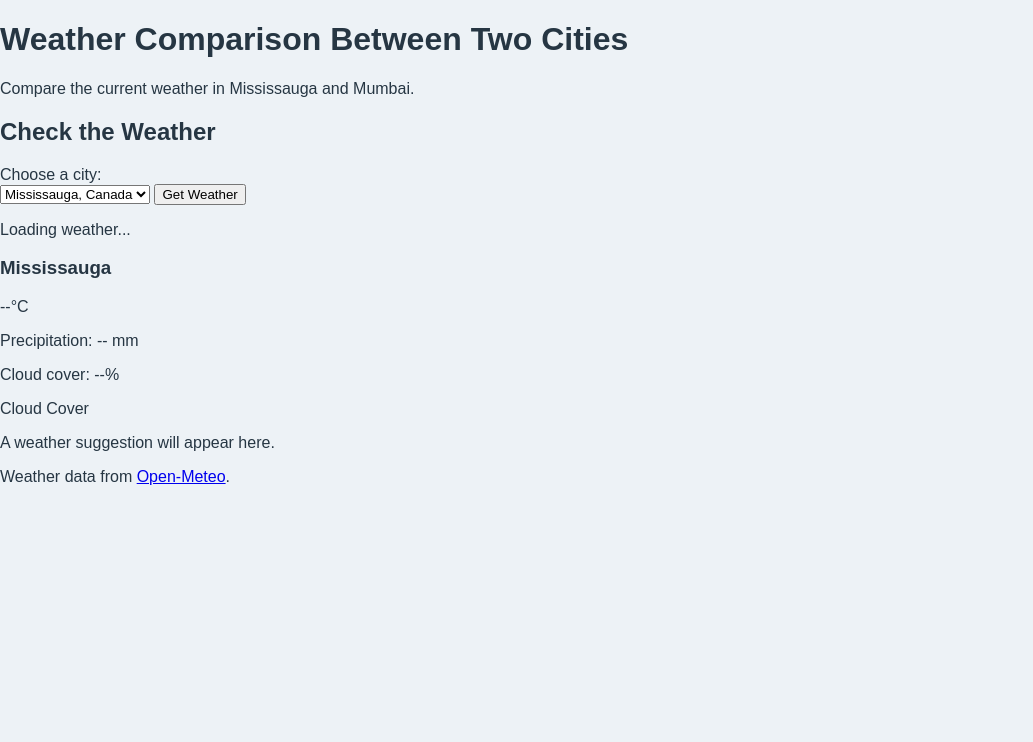
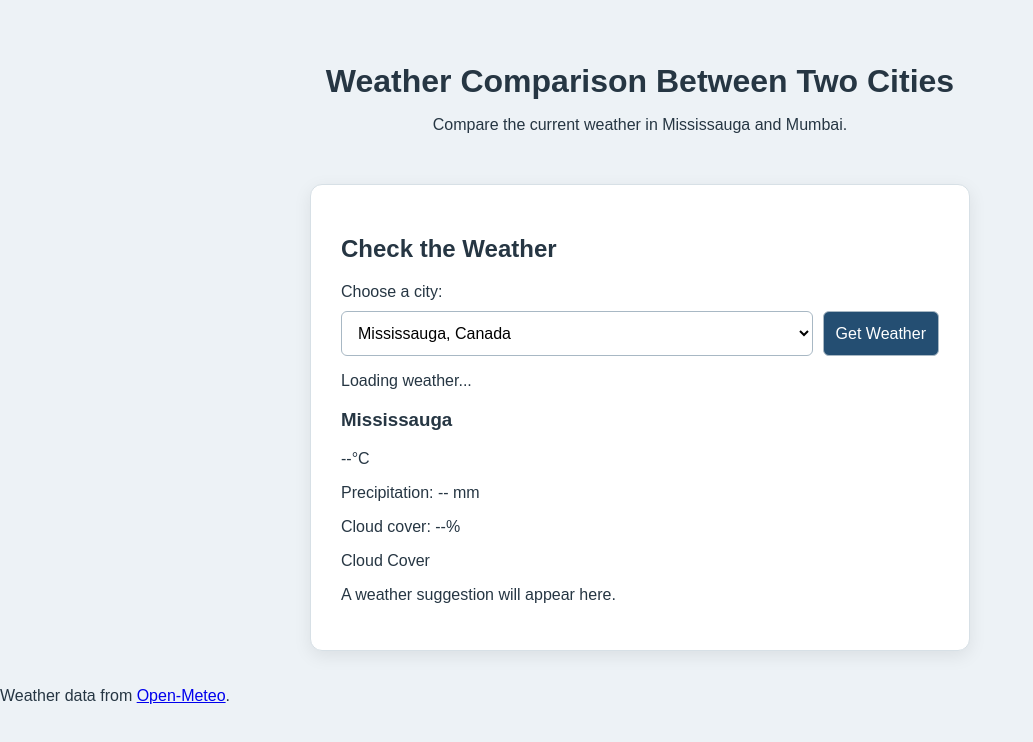
Before and after one commit to madhav182005/CCT360_Lab6_Working_With_API, a plain HTML site: page index.html in a window 1280 px wide. Shown: the whole page, without its empty margins (0-1033 px from the left). Drawn offline with Linux system fonts and the light colour scheme.

Commit message:
css body, headers, main, weather card, controls and button styling

```diff
--- a/style.css
+++ b/style.css
@@ -11,3 +11,68 @@ body {
     background-color: #edf2f6;
     transition: background-color 0.4s;
 }
+
+/* These classes are eventually changed by JavaScript using the updated API data. */
+body.cold {
+    background-color: #d9ecfa;
+}
+
+body.mild {
+    background-color: #e4f1e3;
+}
+
+body.hot {
+    background-color: #ffe4c7;
+}
+
+body.wet {
+    background-color: #d6dfe9;
+}
+
+header {
+    text-align: center;
+    padding: 42px 20px 14px;
+}
+
+header h1 {
+    margin-bottom: 10px;
+}
+
+main {
+    max-width: 700px;
+    margin: 0 auto;
+    padding: 20px;
+}
+
+.weather-card {
+    padding: 30px;
+    background-color: white;
+    border: 1px solid #d7e0e6;
+    border-radius: 12px;
+    box-shadow: 0 5px 18px rgba(0, 0, 0, 0.08);
+}
+
+.controls {
+    display: flex;
+    gap: 10px;
+    margin-top: 10px;
+}
+
+select, button {
+    padding: 12px;
+    border: 1px solid #a8b8c4;
+    border-radius: 6px;
+    font-size: 16px;
+}
+
+select {
+    flex: 1;
+    min-width: 0;
+    background-color: white;
+}
+
+button {
+    background-color: #244e72;
+    color: white;
+    cursor: pointer;
+}
```
